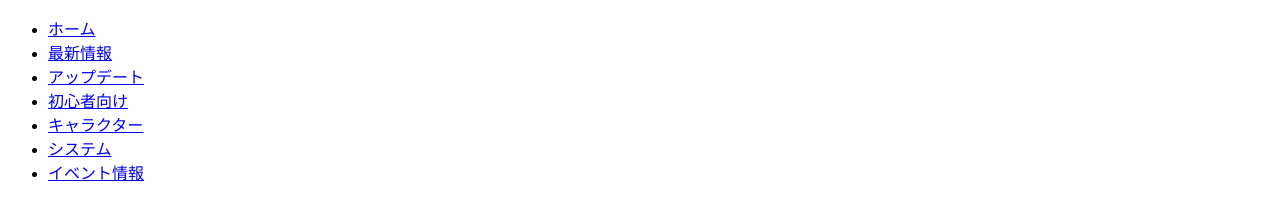
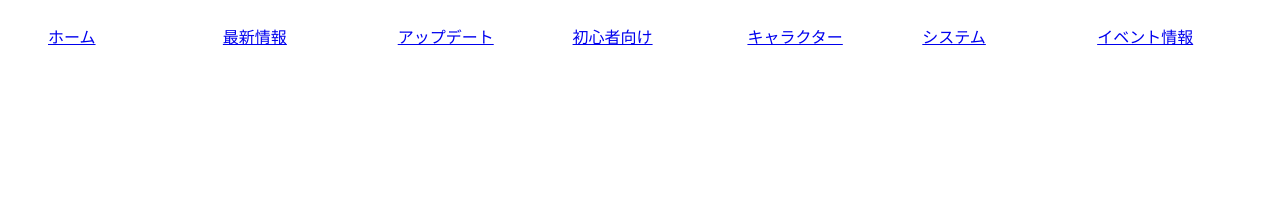
Before and after one commit to Kent0911/CaptureSite, a plain HTML site: page BLUE REFLECTION_燦/header.html in a window 1280 px wide. Drawn offline with nearby package versions, Linux system fonts and the light colour scheme.

Commit message:
menu itemsを横並びに

```diff
--- a/BLUE REFLECTION_燦/css/header.css
+++ b/BLUE REFLECTION_燦/css/header.css
@@ -1 +1,19 @@
 @charset "utf-8";
+
+.header_menu {
+    width: auto;
+    clear: both;
+    margin-top: 0px;
+    z-index: 1;
+    overflow: hidden;
+}
+
+.global_navi {
+    display: flex;
+    position: relative;
+}
+
+.global_navi li {
+    list-style: none;
+    width: 100%;
+}
--- a/BLUE REFLECTION_燦/css/index.css
+++ b/BLUE REFLECTION_燦/css/index.css
@@ -1 +1,6 @@
 @charset "utf-8";
+
+.common_header {
+    width: 100%;
+    height: 150px;
+}
--- a/BLUE REFLECTION_燦/header.html
+++ b/BLUE REFLECTION_燦/header.html
@@ -4,6 +4,9 @@
         <meta charset="UTF-8">
         <!--StyleSheets-->
         <link rel="stylesheet" href="css/header.css">
+
+        <!--JavaScript-->
+        <script src="https://code.jquery.com/jquery-3.6.0.min.js"></script>
     </head>
 
     <body class="header">
```
Also changed, not shown: BLUE REFLECTION_燦/index.html (+4 -4 lines).
